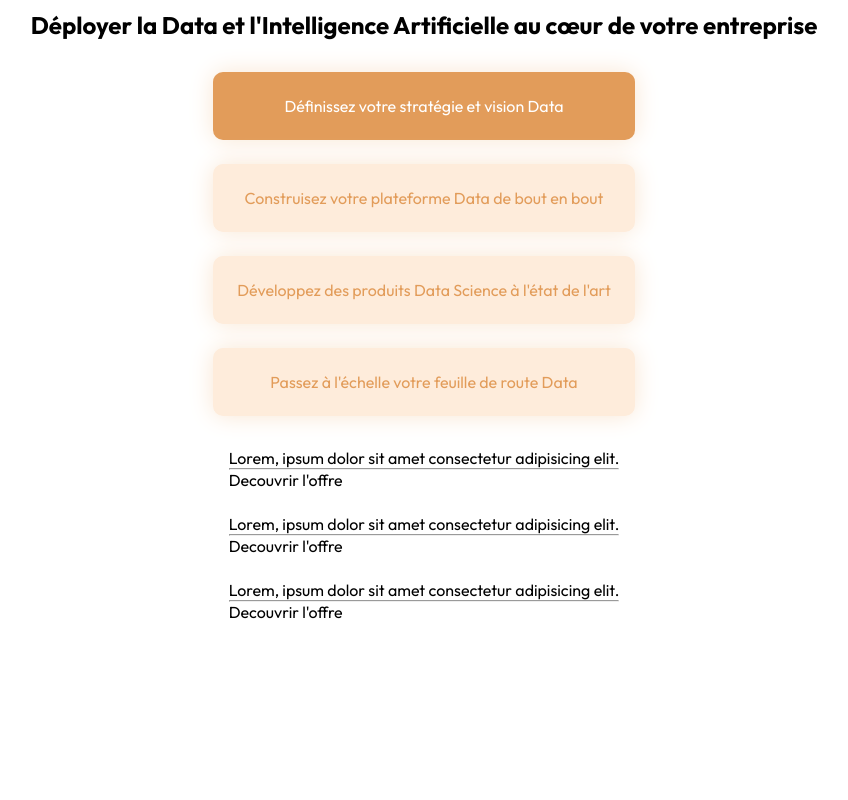
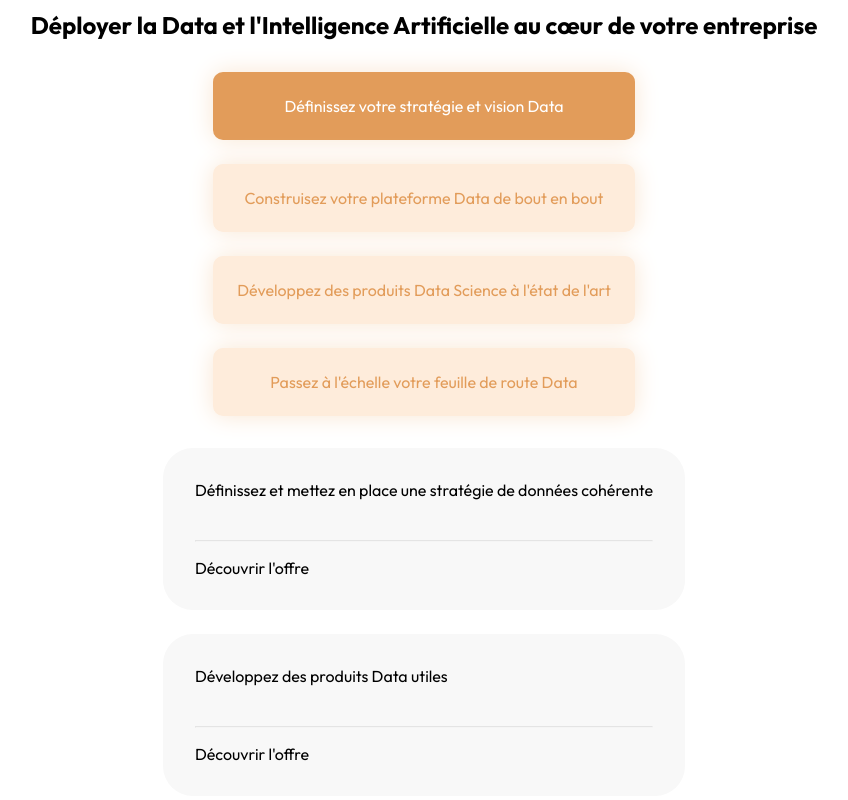
Before and after one commit to WadieBenabdouh/sicara-clone-wadie, a website built with Vite: page index.html in a window 1280 px wide. Shown: the part 1448-2248 px from the top of the page, without its empty margins (216-1064 px from the left). Before the commit the page ends 2102 px from the top, so only its background shows below. Built offline with nearby package versions, Linux system fonts and the light colour scheme.

Commit message:
polished deployment cards

```diff
--- a/index.html
+++ b/index.html
@@ -231,27 +231,19 @@
     <!--  -->
     <nav class="steps-two">
       <div class="note">
-        <p>Lorem, ipsum dolor sit amet consectetur adipisicing elit.</p>
+        <p>Définissez et mettez en place une stratégie de données cohérente</p>
 
         <div class="discover">
           <hr>
-          <p>Decouvrir l'offre</p>
+          <a href="#">Découvrir l'offre</a>
         </div>
       </div>
       <div class="note">
-        <p>Lorem, ipsum dolor sit amet consectetur adipisicing elit.</p>
+        <p>Développez des produits Data utiles</p>
 
         <div class="discover">
           <hr>
-          <p>Decouvrir l'offre</p>
-        </div>
-      </div>
-      <div class="note">
-        <p>Lorem, ipsum dolor sit amet consectetur adipisicing elit.</p>
-
-        <div class="discover">
-          <hr>
-          <p>Decouvrir l'offre</p>
+          <a href="#">Découvrir l'offre</a>
         </div>
       </div>
     </nav>
--- a/main.scss
+++ b/main.scss
@@ -455,7 +455,42 @@ article {
         display: flex;
         flex-direction: column;
         gap: 1.5em;
-        align-items: center;
+
+        .note{
+            background-color: #f8f8f8;
+            padding: 2em;
+            display: flex;
+            flex-direction: column;
+            gap: 2.5em;
+            border-radius: 30px;
+            transition: 0.3s;
+
+            &:hover{
+                background-color: #040716;
+                color: #fff;
+                border-radius: 10px;
+            }
+
+            .discover{
+                display: flex;
+                flex-direction: column;
+                gap: 1em;
+
+                hr{
+                    color: gray;
+                    opacity: 0.2;
+                }
+
+                a{
+                    text-decoration: none;
+                    color: #000;
+                }
+
+            }
+        }
+        .note:hover a{
+            color: #fff;
+        }
     }
 }
 
```
